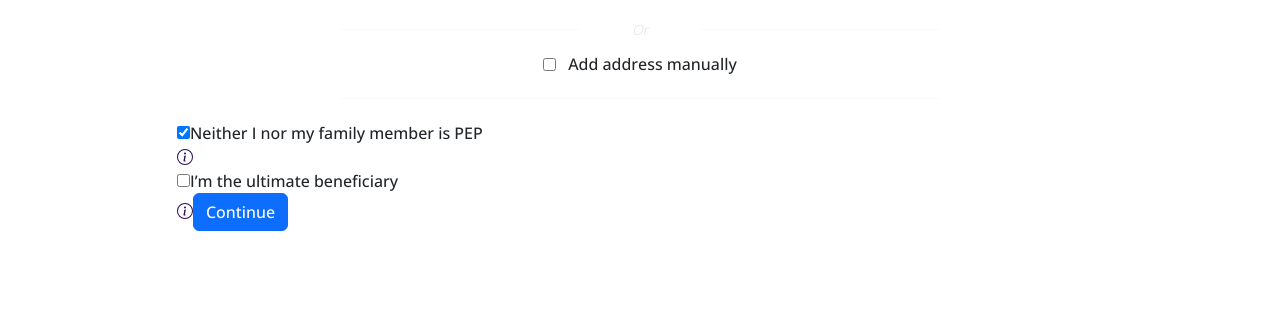
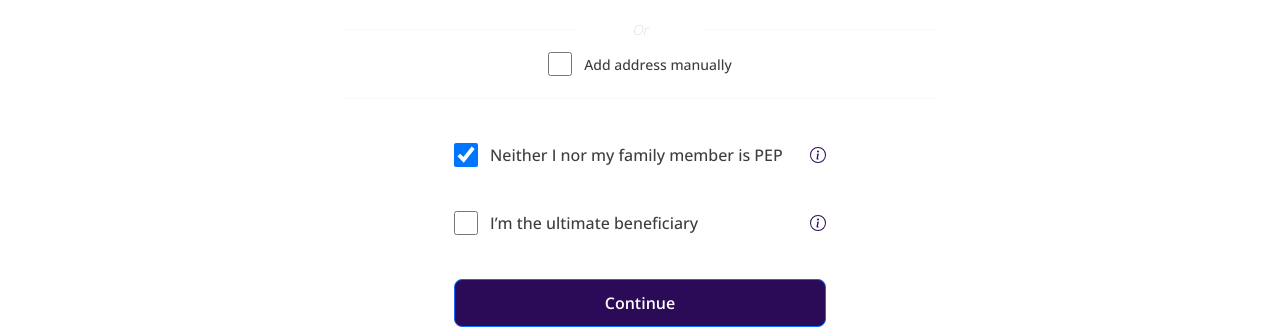
Before and after one commit to lukaszlempicki/inbank-project, a Vue app: page / in a window 1280 px wide. Shown: the part 622-952 px from the top of the page. Before the commit the page ends 875 px from the top, so only its background shows below. Built offline with nearby package versions, Linux system fonts and the light colour scheme.

Commit message:
add: styles improvements for forms fields

```diff
--- a/src/assets/styles/default.scss
+++ b/src/assets/styles/default.scss
@@ -20,3 +20,23 @@ body {
   font-size: 10px;
   color: var(--primary-color);
 }
+
+// b-checkbox
+.custom-control {
+  display: flex;
+  justify-content: flex-start;
+  align-items: center;
+}
+
+.custom-control-input {
+  margin-right: 12px;
+  width: 24px;
+  height: 24px;
+  border-radius: 6px;
+}
+
+.custom-control-label {
+  font-size: 16px;
+  font-weight: 400;
+  color: #413c3c;
+}
--- a/src/components/loan-application/CustomerPersonalInformation.vue
+++ b/src/components/loan-application/CustomerPersonalInformation.vue
@@ -310,6 +310,15 @@ h2 {
 
   .custom-control-input {
     margin-right: 12px;
+    width: 24px;
+    height: 24px;
+    border-radius: 6px;
+  }
+
+  .custom-control-label {
+    font-size: 14px;
+    font-weight: 400;
+    color: #413c3c;
   }
 }
 </style>
--- a/src/components/loan-application/LoanApplicationForm.vue
+++ b/src/components/loan-application/LoanApplicationForm.vue
@@ -4,29 +4,45 @@
     <CustomerContact />
     <CustomerPersonalInformation />
 
+    <div class="reduced-width">
       <b-form-checkbox v-model="noPEPInFamily"
         >Neither I nor my family member is PEP</b-form-checkbox
       >
-    <b-icon icon="info-circle" style="color: var(--primary-color)"></b-icon>
+      <b-icon
+        icon="info-circle"
+        style="color: var(--primary-color)"
+        class="tooltip-icon"
+      ></b-icon>
+    </div>
 
     <PEP v-if="!noPEPInFamily" />
 
+    <div class="reduced-width">
       <b-form-checkbox v-model="isUltimateBeneficiaryCustomer"
         >I’m the ultimate beneficiary
       </b-form-checkbox>
-    <b-icon icon="info-circle" style="color: var(--primary-color)"></b-icon>
+      <b-icon
+        icon="info-circle"
+        style="color: var(--primary-color)"
+        class="tooltip-icon"
+      ></b-icon>
+    </div>
 
     <AdditionalBeneficiary v-if="isUltimateBeneficiaryCustomer" />
 
     <template v-if="!noPEPInFamily">
+      <div class="reduced-width">
         <b-form-checkbox v-model="isPepCustomer"
           >The beneficial owner is not a PEP
         </b-form-checkbox>
+      </div>
 
       <PEP v-if="!isPepCustomer" />
     </template>
 
-    <b-button variant="primary">Continue</b-button>
+    <div class="reduced-width">
+      <b-button variant="primary" class="btn-continue">Continue</b-button>
+    </div>
   </b-form>
 </template>
 
@@ -60,4 +76,36 @@ export default {
   position: relative;
   padding: 22px 0;
 }
+
+.reduced-width {
+  width: 100%;
+  max-width: 372px;
+  position: relative;
+  margin: 0 auto;
+  padding: 22px 0;
+
+  .custom-control {
+    width: 100%;
+    position: relative;
+  }
+
+  .tooltip-icon {
+    position: absolute;
+    top: 26px;
+    right: 0;
+  }
+
+  .btn-continue {
+    width: 100%;
+    background-color: var(--primary-color);
+    height: 48px;
+    border-radius: 8px;
+    font-size: 16px;
+    font-weight: 600;
+    line-height: 24px;
+    letter-spacing: 0px;
+    text-align: center;
+    color: #fdfdfd;
+  }
+}
 </style>
```
Lines whose indentation alone changed are shown as unchanged.
